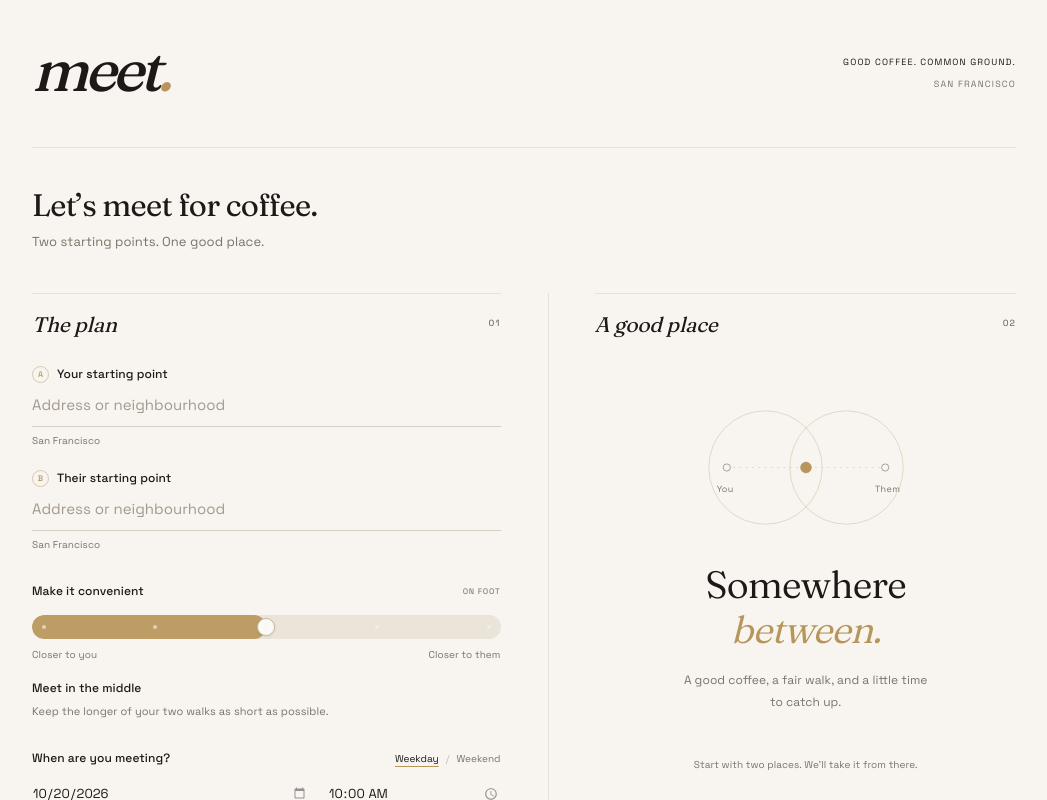
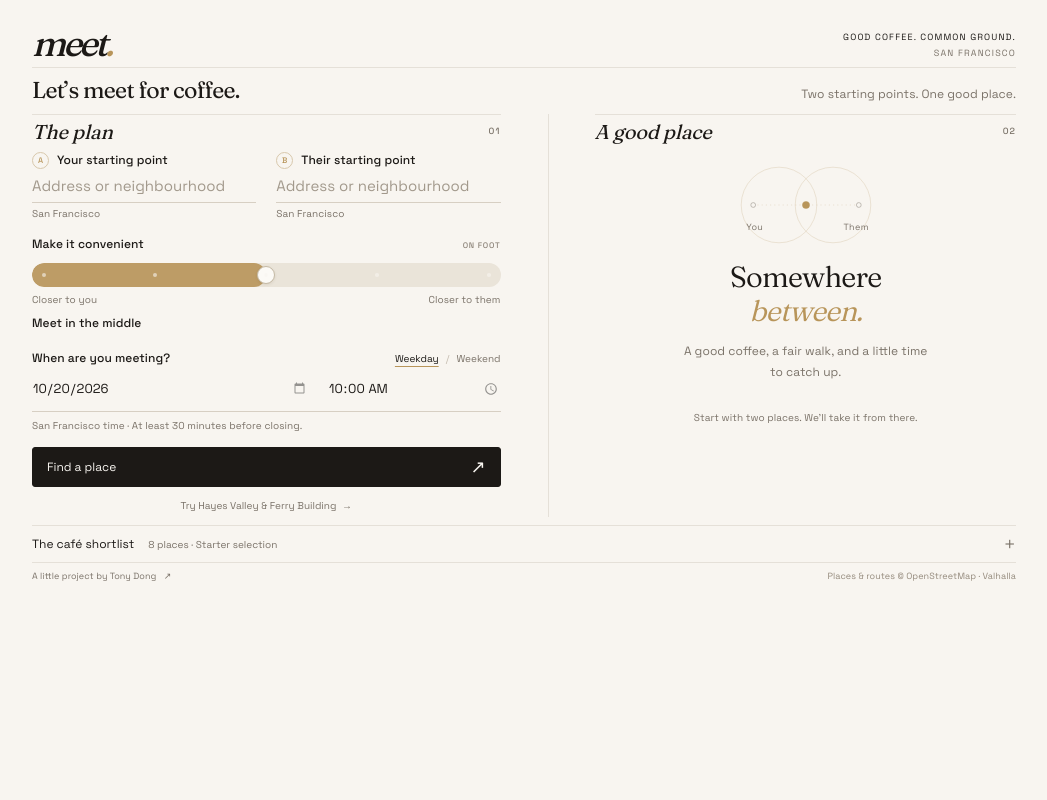
Before and after one commit to tonyd3/coffee-meetup, a Next.js app: page / in a window 1280 px wide. Shown: the top 800 px of the page, without its empty margins (116-1163 px from the left). Built offline with nearby package versions, Linux system fonts and the light colour scheme.

Commit message:
style: fit the coffee planner in one desktop viewport

```diff
--- a/app/globals.css
+++ b/app/globals.css
@@ -997,6 +997,91 @@ footer a:hover {
   }
 }
 @media (min-width: 761px) {
+  .shell {
+    padding-top: clamp(0px, calc((100svh - 600px) / 6), 24px);
+  }
+  .masthead {
+    height: 64px;
+  }
+  .wordmark {
+    font-size: 44px;
+    padding-bottom: 6px;
+    letter-spacing: -3px;
+  }
+  .masthead-note {
+    gap: 3px;
+  }
+  .page-intro {
+    display: flex;
+    align-items: baseline;
+    justify-content: space-between;
+    gap: 20px;
+    padding: 16px 0 20px;
+  }
+  .page-intro h1 {
+    font-size: 25px;
+  }
+  .page-intro p {
+    font-size: 12px;
+    margin-top: 0;
+  }
+  .section-title {
+    padding: 9px 0 15px;
+  }
+  .section-title h2 {
+    font-size: 20px;
+  }
+  .origins {
+    grid-template-columns: 1fr 1fr;
+    gap: 20px;
+  }
+  .location-input input {
+    padding: 6px 0;
+    line-height: 1.4;
+  }
+  .clear-location {
+    height: 33px;
+    width: 22px;
+  }
+  .location-detail {
+    margin-top: 4px;
+    line-height: 1.3;
+  }
+  .location-menu {
+    top: 55px;
+    min-width: 240px;
+  }
+  .balance {
+    margin: 20px 0;
+  }
+  .balance .field-heading {
+    margin-bottom: 10px;
+  }
+  .balance-ends {
+    margin-top: 6px;
+  }
+  .balance-copy {
+    margin-top: 10px;
+  }
+  .when-heading {
+    margin-bottom: 8px;
+  }
+  .time-hint {
+    margin-top: 6px;
+  }
+  .primary {
+    min-height: 40px;
+    padding: 10px 14px;
+  }
+  .find-button {
+    margin-top: 18px;
+  }
+  .example-button {
+    margin-top: 7px;
+  }
+  .live-hint {
+    padding-top: 8px;
+  }
   .results {
     border-left: 1px solid var(--line);
     padding-left: 47px;
@@ -1008,7 +1093,204 @@ footer a:hover {
     margin-left: -1px;
   }
   .plan {
-    padding-bottom: 10px;
+    padding-bottom: 0;
+  }
+  .empty-state {
+    min-height: 340px;
+    padding: 15px 10px;
+  }
+  .meeting-diagram {
+    width: 210px;
+    margin-bottom: 15px;
+  }
+  .empty-state h3 {
+    font-size: 32px;
+  }
+  .empty-state > p {
+    margin-top: 12px;
+  }
+  .empty-state > p.empty-footnote {
+    padding-top: 20px;
+  }
+  .meeting-summary {
+    margin-top: 0;
+    margin-bottom: 12px;
+  }
+  .cafe-result h2 {
+    font-size: 27px;
+    margin-top: 6px;
+  }
+  .address-link {
+    margin-top: 6px;
+  }
+  .cafe-note {
+    margin-top: 8px;
+    line-height: 1.6;
+  }
+  .walks {
+    margin: 12px 0;
+    padding: 10px 0;
+  }
+  .walks > div {
+    gap: 3px;
+  }
+  .walks strong {
+    font-size: 25px;
+  }
+  .closing-warning {
+    padding-top: 8px;
+  }
+  .calendar-section {
+    position: relative;
+    margin-top: 12px;
+  }
+  .calendar-section > .reveal {
+    position: absolute;
+    bottom: calc(100% + 6px);
+    inset-inline: 0;
+    z-index: 10;
+    background: var(--bg);
+    border: 1px solid var(--line);
+    border-radius: 4px;
+    box-shadow: 0 8px 24px -8px #3f30243b;
+  }
+  .calendar-options {
+    padding: 12px 14px;
+  }
+  .hours-note {
+    margin-top: 6px;
+  }
+  .estimate-note {
+    margin: 0 0 8px;
+  }
+  .alternatives {
+    margin-top: 16px;
+  }
+  .alternatives h3 {
+    margin-bottom: 6px;
+  }
+  .alternative {
+    min-height: 46px;
+    padding: 7px 0;
+  }
+  .alternative > span {
+    gap: 2px;
+  }
+  .shortlist-section {
+    position: relative;
+    margin-top: 18px;
+  }
+  .shortlist-toggle {
+    padding: 9px 0;
+  }
+  .shortlist-section > .reveal {
+    position: absolute;
+    bottom: calc(100% + 6px);
+    inset-inline: 0;
+    z-index: 20;
+    max-height: calc(100svh - 120px);
+    overflow-y: auto;
+    background: var(--bg);
+    border: 1px solid var(--line);
+    border-radius: 4px;
+    box-shadow: 0 8px 30px -10px #3f30243b;
+  }
+  .shortlist-content {
+    padding: 16px 20px;
+  }
+  footer {
+    padding: 12px 0 16px;
+  }
+}
+@media (min-width: 761px) and (max-height: 800px) {
+  .masthead {
+    height: 44px;
+  }
+  .wordmark {
+    font-size: 36px;
+  }
+  .page-intro {
+    padding: 8px 0 10px;
+  }
+  .page-intro h1 {
+    font-size: 23px;
+  }
+  .section-title {
+    padding: 4px 0 8px;
+  }
+  .balance {
+    margin: 14px 0;
+  }
+  .balance-copy {
+    margin-top: 7px;
+  }
+  .balance-descriptions {
+    position: absolute;
+    width: 1px;
+    height: 1px;
+    overflow: hidden;
+    clip-path: inset(50%);
+  }
+  .find-button {
+    margin-top: 14px;
+  }
+  .empty-state {
+    min-height: 290px;
+    padding-top: 8px;
+  }
+  .meeting-diagram {
+    width: 180px;
+    margin-bottom: 10px;
+  }
+  .empty-state h3 {
+    font-size: 29px;
+  }
+  .empty-state > p.empty-footnote {
+    padding-top: 12px;
+  }
+  .cafe-result h2 {
+    font-size: 25px;
+    line-height: 1.15;
+  }
+  .cafe-note {
+    display: none;
+  }
+  .meeting-summary {
+    margin-bottom: 8px;
+  }
+  .walks {
+    margin: 8px 0;
+    padding: 8px 0;
+  }
+  .calendar-section {
+    margin-top: 10px;
+  }
+  .hours-note {
+    margin-top: 4px;
+  }
+  .alternatives {
+    margin-top: 12px;
+  }
+  .alternative {
+    min-height: 32px;
+    padding: 5px 0;
+  }
+  .alternative > span:first-child > small {
+    display: none;
+  }
+  .alternative .alternative-times {
+    display: flex;
+    align-items: baseline;
+    gap: 6px;
+  }
+  .shortlist-section {
+    margin-top: 8px;
+  }
+  .shortlist-toggle {
+    padding: 5px 0;
+  }
+  footer {
+    padding: 6px 0 8px;
   }
 }
 @media (max-width: 900px) and (min-width: 761px) {
@@ -1023,9 +1305,6 @@ footer a:hover {
   }
   .walk-connector {
     gap: 0;
-  }
-  .cafe-result h2 {
-    font-size: 28px;
   }
   .date-time-row {
     gap: 10px;
```
Also changed, not shown: 1 other file (tests, documents, lock files or other folders).
